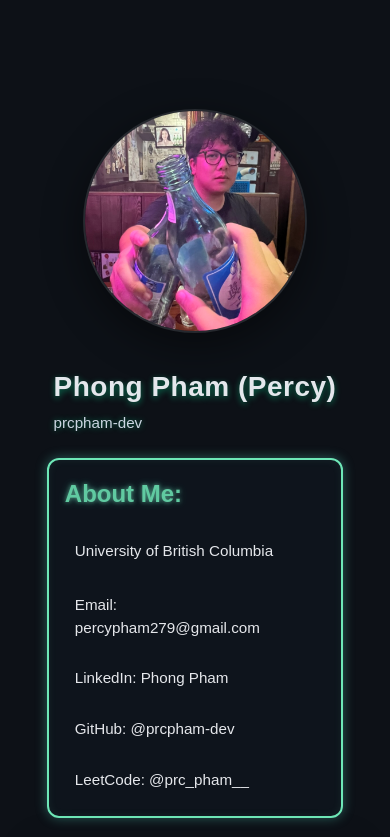
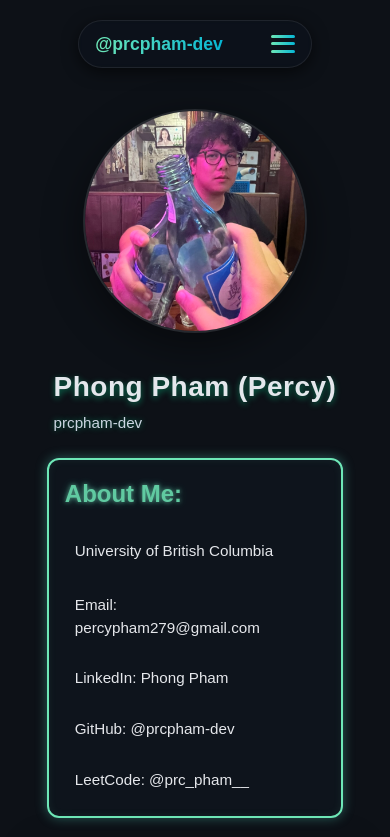
Before and after one commit to prcpham-dev/prcpham-portfolio, a Next.js app in the folder portfolio/: page / in a window 390 px wide. Shown: the top 837 px of the page. Built offline with nearby package versions, Linux system fonts and the light colour scheme.

Commit message:
Hamburger display with color change

```diff
--- a/portfolio/pages/components/footer/footer.module.css
+++ b/portfolio/pages/components/footer/footer.module.css
@@ -1,10 +1,10 @@
 .footer {
-  background: linear-gradient(180deg, #0f1620, #0a1310);
+  background: rgba(15, 22, 32, 0.2);
   color: #6ee7b7;
   padding: 1rem 0;
   text-align: center;
   font-size: 1rem;
-  border-top: 1px solid #1e293b;
+  border-top: 1px solid rgba(255, 255, 255, 0.08);
   box-shadow: 0 -4px 12px rgba(0, 0, 0, 0.4);
   width: 100%;
   position: relative;
@@ -13,7 +13,7 @@
 .footerText {
   font-weight: 700;
   font-size: clamp(0.9rem, 1.8vw, 1.1rem);
-  background: linear-gradient(90deg, #6ee7b7, #06b6d4, #3b82f6);
+  background: linear-gradient(90deg, #6ee7b7, #06b6d4);
   background-size: 300% 300%;
   -webkit-background-clip: text;
   -webkit-text-fill-color: transparent;
@@ -39,7 +39,7 @@
 
 .footer a:hover {
   color: #5eead4;
-  text-shadow: 0 0 6px #3b82f6, 0 0 12px #60a5fa;
+  text-shadow: 0 0 6px #06b6d4, 0 0 12px #06b6d4;
 }
 
 .footer a::after {
@@ -67,6 +67,6 @@
 }
 
 .icon:hover {
-  color: #3b82f6;
+  color: #06b6d4;
   transform: scale(1.2);
 }
--- a/portfolio/pages/components/header/Header.tsx
+++ b/portfolio/pages/components/header/Header.tsx
@@ -1,22 +1,41 @@
-import React from "react";
+import React, { useState } from "react";
 import styles from "./Header.module.css";
 
-const Header: React.FC = () => (
+const Header: React.FC = () => {
+  const [menuOpen, setMenuOpen] = useState(false);
+
+  return (
     <header className={styles.header}>
       <div className={styles.container}>
         <span
           className={styles.brand}
-        onClick={() => window.scrollTo({top: 0, behavior: 'smooth'})}
+          onClick={() => window.scrollTo({ top: 0, behavior: "smooth" })}
         >
           @prcpham-dev
         </span>
-      <nav className={styles.nav}>
+
+        {/* Hamburger button */}
+        <button
+          className={styles.burger}
+          onClick={() => setMenuOpen(!menuOpen)}
+          aria-label="Toggle navigation"
+        >
+          <span className={styles.burgerLine}></span>
+          <span className={styles.burgerLine}></span>
+          <span className={styles.burgerLine}></span>
+        </button>
+
+        {/* Nav Links */}
+        <nav className={`${styles.nav} ${menuOpen ? styles.showNav : ""}`}>
           <a href="#experience" className={styles.navLink}>Experience</a>
           <a href="#projects" className={styles.navLink}>Projects</a>
-        <a href="/resume.pdf" target="_blank" rel="noopener noreferrer" className={styles.navLink}>Resume</a>
+          <a href="/resume.pdf" target="_blank" rel="noopener noreferrer" className={styles.navLink}>
+            Resume
+          </a>
         </nav>
       </div>
     </header>
   );
+};
 
 export default Header;
--- a/portfolio/pages/components/header/header.module.css
+++ b/portfolio/pages/components/header/header.module.css
@@ -14,11 +14,7 @@
     align-items: center;
     gap: 20px;
     padding: 12px 28px;
-    background: linear-gradient(
-      180deg,
-      rgba(15, 22, 32, 0.8),
-      rgba(10, 19, 16, 0.8)
-    );
+    background: rgba(15, 22, 32, 0.2);
     border-radius: 40px;
     box-shadow: 0 4px 16px rgba(0, 0, 0, 0.6);
     backdrop-filter: blur(2px) saturate(140%);
@@ -30,7 +26,7 @@
 .brand {
     font-weight: bold;
     font-size: 1.3rem;
-    background: linear-gradient(90deg, #6ee7b7, #06b6d4, #3b82f6);
+    background: linear-gradient(90deg, #6ee7b7, #06b6d4);
     -webkit-background-clip: text;
     -webkit-text-fill-color: transparent;
     background-clip: text;
@@ -47,8 +43,8 @@
     left: 0;
     height: 3px;
     width: 0%;
-    background: linear-gradient(90deg, #6ee7b7, #06b6d4, #3b82f6);
-    box-shadow: 0 0 6px #6ee7b7, 0 0 10px #3b82f6;
+    background: linear-gradient(90deg, #6ee7b7, #06b6d4);
+    box-shadow: 0 0 6px #6ee7b7, 0 0 10px #06b6d4;
     border-radius: 2px;
     transition: width 0.3s ease;
 }
@@ -62,13 +58,13 @@
 .brand:focus-visible {
     text-shadow:
         0 0 8px #00ffcc,
-        0 0 12px #3399ff;
+        0 0 12px #33e0ff;
     outline: none;
 }
 
 .brand:active {
     transform: scale(0.95);
-    background: linear-gradient(90deg, #6ee7b7, #06b6d4, #3b82f6);
+    background: linear-gradient(90deg, #6ee7b7, #06b6d4);
     -webkit-background-clip: text;
     -webkit-text-fill-color: transparent;
     background-clip: text;
@@ -84,7 +80,7 @@
     font-size: 0.95rem;
     font-weight: 600;
     text-decoration: none;
-    background: linear-gradient(90deg, #6ee7b7, #06b6d4, #3b82f6);
+    background: linear-gradient(90deg, #6ee7b7, #06b6d4);
     -webkit-background-clip: text;
     -webkit-text-fill-color: transparent;
     background-clip: text;
@@ -98,11 +94,11 @@
     left: 0;
     height: 3px;
     width: 0%;
-    background: linear-gradient(90deg, #6ee7b7, #06b6d4, #3b82f6);
-    box-shadow: 0 0 6px #6ee7b7, 0 0 10px #3b82f6;
+    background: linear-gradient(90deg, #6ee7b7, #06b6d4);
+    box-shadow: 0 0 6px #6ee7b7, 0 0 10px #06b6d4;
     border-radius: 2px;
     transition: width 0.3s ease;
-  }
+}
 
 .navLink:hover::after,
 .navLink:focus-visible::after {
@@ -113,20 +109,104 @@
 .navLink:focus-visible {
     text-shadow:
         0 0 8px #00ffcc,
-        0 0 12px #3399ff;
+        0 0 12px #33e0ff;
     outline: none;
 }
 
 .navLink:active {
     transform: scale(0.95);
-    background: linear-gradient(90deg, #6ee7b7, #06b6d4, #3b82f6);
+    background: linear-gradient(90deg, #6ee7b7, #06b6d4);
     -webkit-background-clip: text;
     -webkit-text-fill-color: transparent;
     background-clip: text;
 }
 
+.burger {
+    display: none;
+    flex-direction: column;
+    justify-content: center;
+    gap: 0.35rem;
+    background: none;
+    border: none;
+    cursor: pointer;
+    pointer-events: auto;
+}
+
+.burgerLine {
+    width: 1.8rem;
+    height: 0.2rem;
+    background: linear-gradient(90deg, #6ee7b7, #06b6d4);
+    border-radius: 2px;
+    transition: all 0.3s ease;
+}
+
 @media (max-width: 768px) {
-    .header {
-        display: none;
-    }
+  /* Container: smaller padding */
+  .container {
+    padding: 0.6rem 1rem;
+    gap: 1rem; /* global spacing inside container */
+  }
+
+  /* Brand: push burger to far right */
+  .brand {
+    font-size: 1.1rem;
+    margin-right: auto; /* 👈 pushes burger away */
+  }
+
+  /* Burger: slightly smaller but spaced out */
+  .burger {
+    display: flex;
+    flex-direction: column;
+    justify-content: center;
+    gap: 0.3rem;
+    background: none;
+    border: none;
+    cursor: pointer;
+    pointer-events: auto;
+    z-index: 1100;
+    margin-left: 2rem; /* 👈 adds more gap between brand and burger */
+  }
+
+  .burgerLine {
+    width: 1.5rem;
+    height: 0.18rem;
+    background: linear-gradient(90deg, #6ee7b7, #06b6d4);
+    border-radius: 2px;
+    transition: all 0.3s ease;
+  }
+
+  /* Hide nav initially */
+  .nav {
+    position: absolute;
+    top: 100%;
+    right: 0;
+    background: rgba(15, 22, 32, 0.95);
+    flex-direction: column;
+    align-items: flex-start;
+    gap: 1.5rem;
+    padding: 1.2rem;
+    border-radius: 0.8rem;
+    opacity: 0;
+    pointer-events: none;
+    transform: translateY(-10%);
+    transition: all 0.3s ease;
+  }
+
+  /* Show when burger clicked */
+  .showNav {
+    opacity: 1;
+    pointer-events: auto;
+    transform: translateY(0);
+    margin-top: 0.8rem;
+    border: 1.2px solid rgba(255, 255, 255, 0.15);
+    box-shadow: 0 0.6rem 1.6rem rgba(0, 0, 0, 0.4);
+    backdrop-filter: blur(6px) saturate(160%);
+    -webkit-backdrop-filter: blur(6px) saturate(160%);
+  }
+
+  /* Nav links */
+  .navLink {
+    font-size: 1rem;
+    width: 100%;
+  }
 }
--- a/portfolio/pages/components/projects/Projects.tsx
+++ b/portfolio/pages/components/projects/Projects.tsx
@@ -182,7 +182,10 @@ const Projects: React.FC = () => {
                   <button
                     key={p.name}
                     className={styles.lineBtn}
-                    onClick={() => runCommand(`cd ${p.name}`)}
+                    onClick={e => {
+                      e.stopPropagation();
+                      runCommand(`cd ${p.name}`);
+                    }}
                   >
                     {p.name}
                   </button>
```
Also changed, not shown: 1 other file (tests, documents, lock files or other folders). Lines whose indentation alone changed are shown as unchanged.
